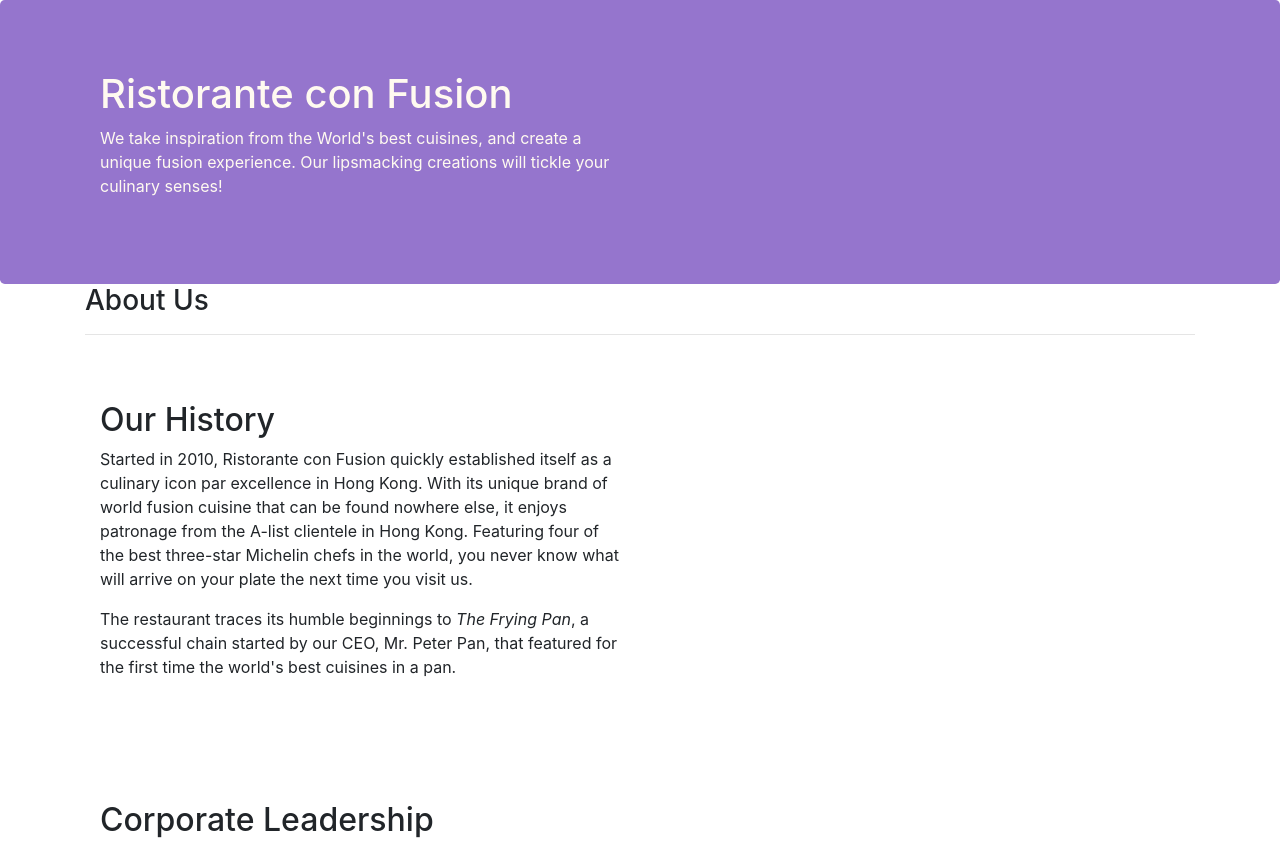
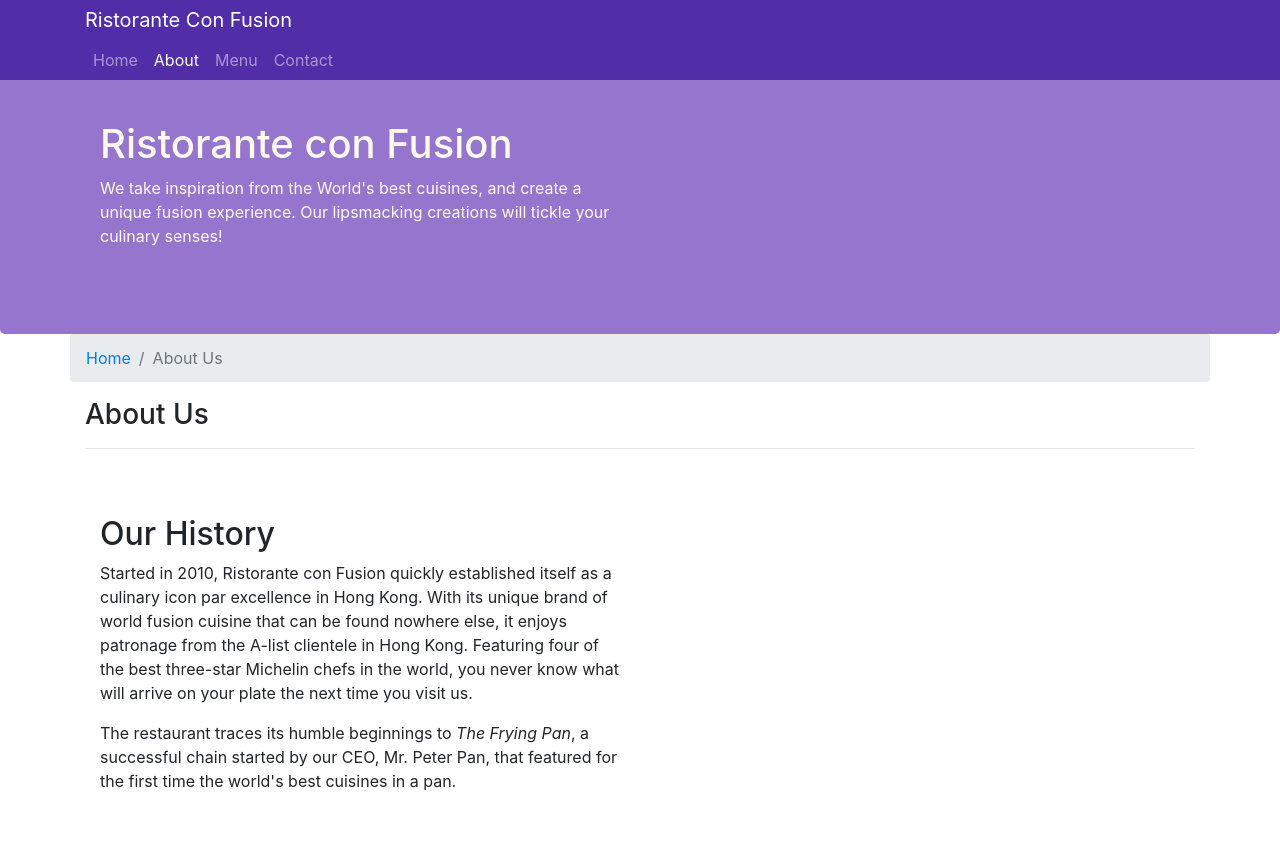
Before and after one commit to wandilemawelela/front-end-web-ui-frameworks-and-tools, a website: page aboutus.html in a window 1280 px wide. Shown: the top 842 px of the page. Drawn offline with nearby package versions, Linux system fonts and the light colour scheme.

Commit message:
Navbar and Breadcrumbs

```diff
--- a/aboutus.html
+++ b/aboutus.html
@@ -15,6 +15,22 @@
 </head>
 
 <body>
+    <nav class="nav-bar navbar-dark navbar-expand-sm fixed-top">
+        <div class="container">
+            <button class="navbar-toggler" type="button" data-toggle="collapse" data-target="#Navbar">
+                <span class="navbar-toggler-icon"></span>
+            </button>
+            <a class="navbar-brand mr-auto" href="./index.html">Ristorante Con Fusion</a>
+            <div class="collapse navbar-collapse" id="Navbar">
+            <ul class="navbar-nav mr-auto">
+                <li class="nav-item"><a class="nav-link" href="./index.html">Home</a></li>
+                <li class="nav-item active"><a class="nav-link" href="#">About</a></li>
+                <li class="nav-item"><a class="nav-link" href="#">Menu</a></li>
+                <li class="nav-item"><a class="nav-link" href="#">Contact</a></li>
+            </ul>
+        </div>
+        </div>
+    </nav>
 
     <header class="jumbotron">
         <div class="container">
@@ -31,6 +47,10 @@
 
     <div class="container">
         <div class="row">
+            <ol class="col-12 breadcrumb">
+                <li class="breadcrumb-item"><a href="./index.html">Home</a></li>
+                <li class="breadcrumb-item active">About Us</li>
+            </ol>
             <div class="col-12">
                <h3>About Us</h3>
                <hr>
@@ -70,7 +90,7 @@
                 <div class="col-4 offset-1 col-sm-2">
                     <h5>Links</h5>
                     <ul class="list-unstyled">
-                        <li><a href="#">Home</a></li>
+                        <li><a href="./index.html">Home</a></li>
                         <li><a href="#">About</a></li>
                         <li><a href="#">Menu</a></li>
                         <li><a href="#">Contact</a></li>
--- a/css/styles.css
+++ b/css/styles.css
@@ -28,3 +28,12 @@
     margin: 0px;
     color: #0f0f0f;
 }
+
+body {
+    padding: 50px 0px 0px 0px;
+    z-index: 0;
+}
+
+.navbar-dark {
+    background-color: #512da8;
+}
```
Also changed, not shown: index.html (+17 -2 lines).
